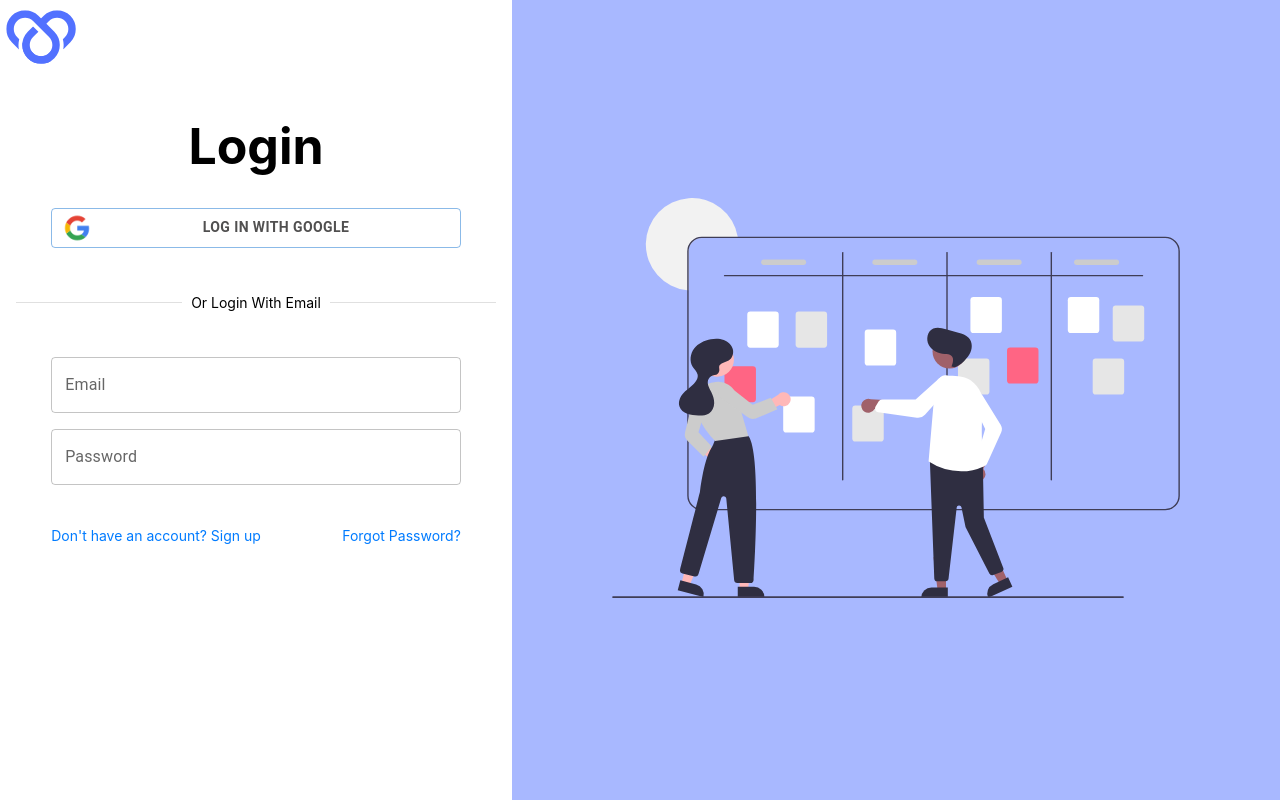
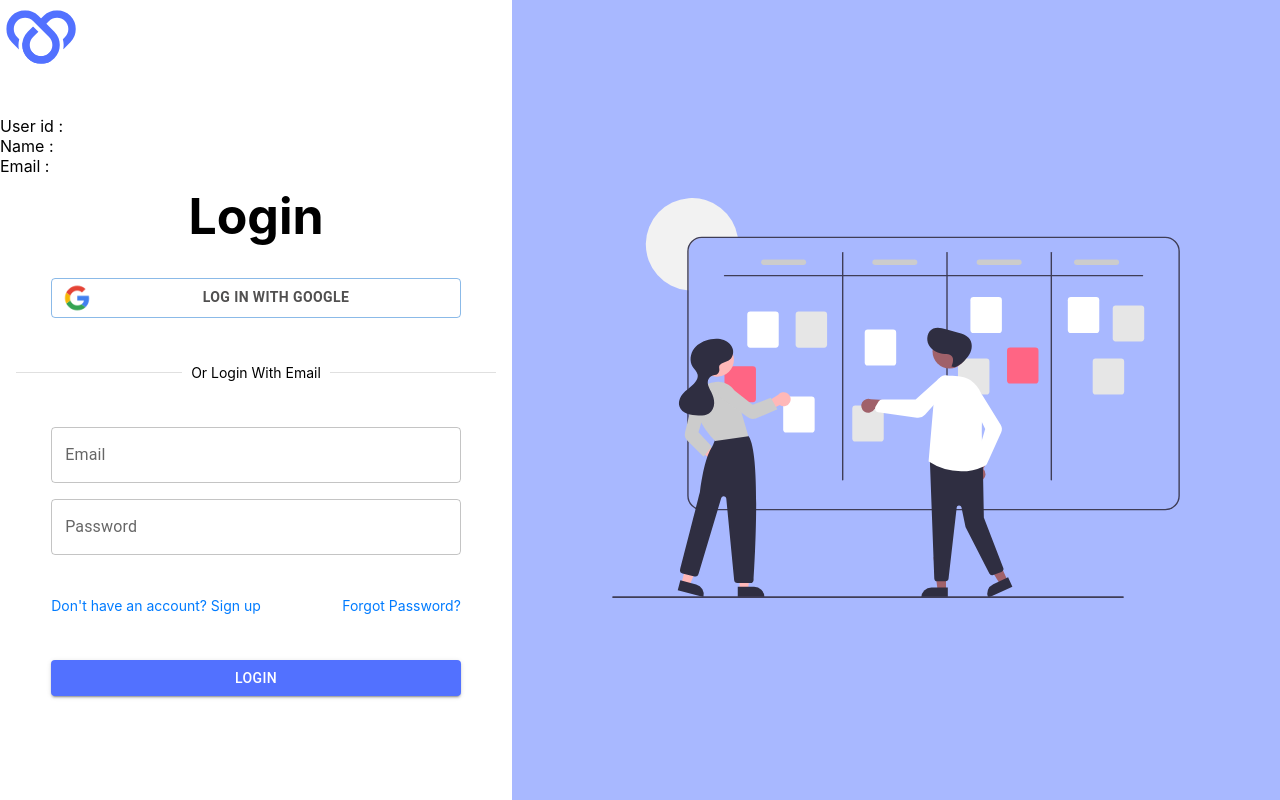
Before and after one commit to kulraj710/msu-project-S5, a Next.js app in the folder frontend/fichatbot/: page /login in a window 1280 px wide. Built offline with nearby package versions, Linux system fonts and the light colour scheme.

Commit message:
Next : create global userState. add private routin

```diff
--- a/frontend/fichatbot/components/Login/EmailLogin.jsx
+++ b/frontend/fichatbot/components/Login/EmailLogin.jsx
@@ -2,32 +2,44 @@ import React from 'react';
 import ButtonComponent from '../../layouts/ButtonComponent';
 import {signInWithEmailAndPassword} from 'firebase/auth'
 import { auth } from '../../firebase';
-import Link from 'next/link';
 
-const EmailLogin = ({values,setValues,setErrorMsg,submitButtonDisabled,setSubmitButtonDisabled}) => {
-  const loginHandler=()=>{
+const EmailLogin = ({user, setUser, values,setErrorMsg,submitButtonDisabled,setSubmitButtonDisabled, }) => {
+
+  const loginHandler = async () => {
     if(!values.email || !values.pass){
       setErrorMsg("fill all the fields");
       return;
-  }
+    }
   setErrorMsg("");
 
   setSubmitButtonDisabled(true);
-  signInWithEmailAndPassword(auth,values.email,values.pass).then(async (res)=>{
+
+  signInWithEmailAndPassword(auth,values.email,values.pass)
+    .then((res)=>{
     setSubmitButtonDisabled(false);
-
-  }).catch((err)=>{
+    console.log("login objetc" , res)
+    setUser([res.user.uid, res.user.displayName, res.user.email])
+    })
+    .catch((err) => {
     setSubmitButtonDisabled(false)
     setErrorMsg(err.message)
-  });
+    })
+
+  }
   return (
     <>
-      <ButtonComponent fullWidth onClick={loginHandler} bgColor='#5271FF' variant="contained" disabled={submitButtonDisabled}>Login</ButtonComponent>
-      {/* <div>This is vishal</div> */}
+      <ButtonComponent
+        fullWidth
+        onClick={loginHandler}
+        bgColor='#5271FF'
+        variant="contained"
+        disabled={submitButtonDisabled}>
+
+        Login
+      </ButtonComponent>
     </>
   );
-};
-}
+  }
 
 export default EmailLogin;
 
--- a/frontend/fichatbot/components/Login/LoginSection.jsx
+++ b/frontend/fichatbot/components/Login/LoginSection.jsx
@@ -9,16 +9,22 @@ import Link from "next/link";
 import ForgotPassword from "./ForgotPassword";
 import LoginForm from "./LoginForm";
 import LoginSection2 from "../Shared/LoginSection2";
+import { useRouter } from 'next/router';
 
 const LoginSection = () => {
-  const[values,setValues] =useState({
+
+  const router = useRouter()
+
+  const [values,setValues] = useState({
     email: "",
     pass:"",
     c_pass: "",
 })
 
+const [user, setUser] = useState([])
+
   const [errorMsg,setErrorMsg]=useState("");
-  const [submitButtonDisabled,setSubmitButtonDisabled] = useState(false);
+  const [submitButtonDisabled,setSubmitButtonDisabled] = useState(false)
   return (
     <div>
       <main className={styles.container}>
@@ -27,6 +33,11 @@ const LoginSection = () => {
             <Image src={Logo} alt="logo" width={70} height={70} />
           </div>
 
+
+{/* temp code, remove later */}
+<div>User id : {user[0]}</div>
+<div>Name : {user[1]}</div>
+<div>Email : {user[2]}</div>
           <div id={styles.welcome}>
             <h1>Login</h1>
           </div>
@@ -53,7 +64,7 @@ const LoginSection = () => {
           </div>
 
           <div id={styles.loginButton}>
-            <EmailLogin values={values} setValues={setValues} errorMsg={errorMsg} setErrorMsg={setErrorMsg} setSubmitButtonDisabled={setSubmitButtonDisabled} submitButtonDisabled={submitButtonDisabled}/>
+            <EmailLogin user={user} setUser={setUser}  values={values} setValues={setValues} errorMsg={errorMsg} setErrorMsg={setErrorMsg} setSubmitButtonDisabled={setSubmitButtonDisabled} submitButtonDisabled={submitButtonDisabled}/>
           </div>
         </section>
 
@@ -65,61 +76,3 @@ const LoginSection = () => {
 };
 
 export default LoginSection;
-
-// import React from "react";
-// import styles from "../../styles/Login/Login.module.css";
-// import GoogleLogin from "./GoogleLogin";
-// import EmailLogin from "./EmailLogin";
-// import DividorComponent from "../../layouts/DividorComponent";
-// import Image from "next/image";
-// import Logo from "../../public/full-logo.svg";
-// import Link from 'next/link';
-// import ForgotPassword from "./ForgotPassword";
-// import LoginForm from "./LoginForm";
-// import LoginSection2 from "../Shared/LoginSection2";
-
-// const LoginSection: React.FC = () => {
-//   return (
-//     <div>
-//       <main className={styles.container}>
-//         <section className={styles.first}>
-//           <div id={styles.logoContainer}>
-//             <Image src={Logo} alt="logo" width={70} height={70} />
-//           </div>
-
-//           <div id={styles.welcome}>
-//             <h1>Login</h1>
-//           </div>
-
-//           <div className={styles.googleLogin}>
-//             <GoogleLogin />
-//           </div>
-
-//           <div id={styles.dividor}>
-//             <DividorComponent>
-//               <p id={styles.lineText}>Or Login With Email</p>
-//             </DividorComponent>
-//           </div>
-
-//           <div id={styles.textFieldContainer}>
-//             <LoginForm/>
-//           </div>
-
-//           <div id={styles.forgotPassword}>
-//           <p id={styles.goToSignup}><Link href="/signup">Don't have an account? Sign up</Link></p>
-//             <ForgotPassword />
-//           </div>
-
-//           <div id={styles.loginButton}>
-//             <EmailLogin />
-//           </div>
-//         </section>
-
-//         {/* second section */}
-//         <LoginSection2/>
-//       </main>
-//     </div>
-//   );
-// };
-
-// export default LoginSection;
--- a/frontend/fichatbot/pages/login.js
+++ b/frontend/fichatbot/pages/login.js
@@ -1,13 +1,15 @@
 import React from "react";
-// import type { NextPage } from 'next'
 import LoginSection from "../components/Login/LoginSection";
 
-const login = () => {
+const Login = () => {
+
+  const [user, setUser] = React.useState(null)
+
   return (
     <div>
-      <LoginSection />
+      <LoginSection user={user} setUser={setUser}/>
     </div>
   );
 };
 
-export default login;
+export default Login;
```
Also changed, not shown: frontend/fichatbot/components/Login/ForgotPassword.jsx (+2 -14 lines), frontend/fichatbot/components/Signup/EmailSignup.jsx (+7 -7 lines).
